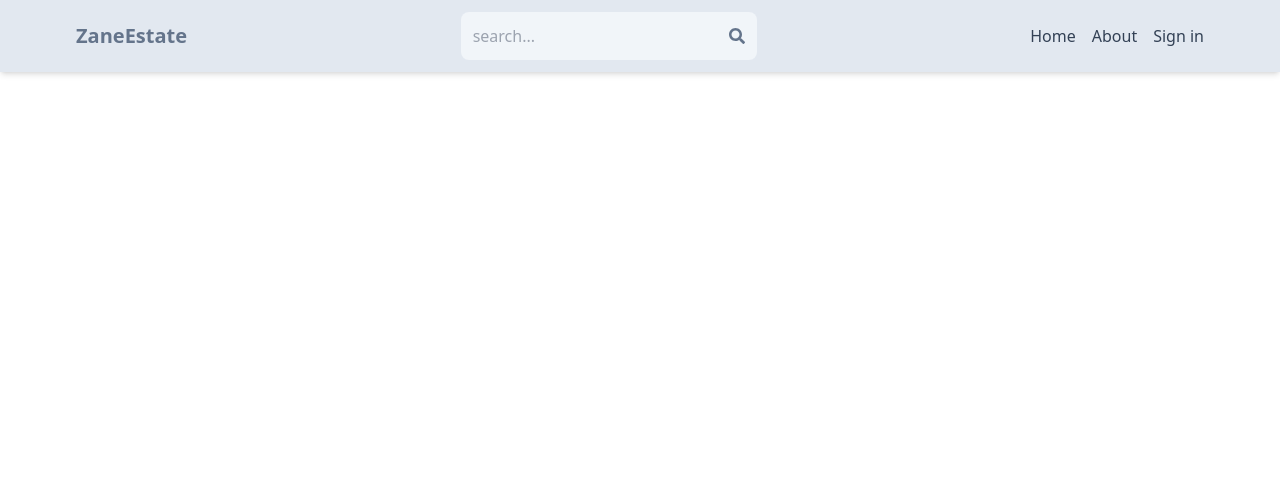
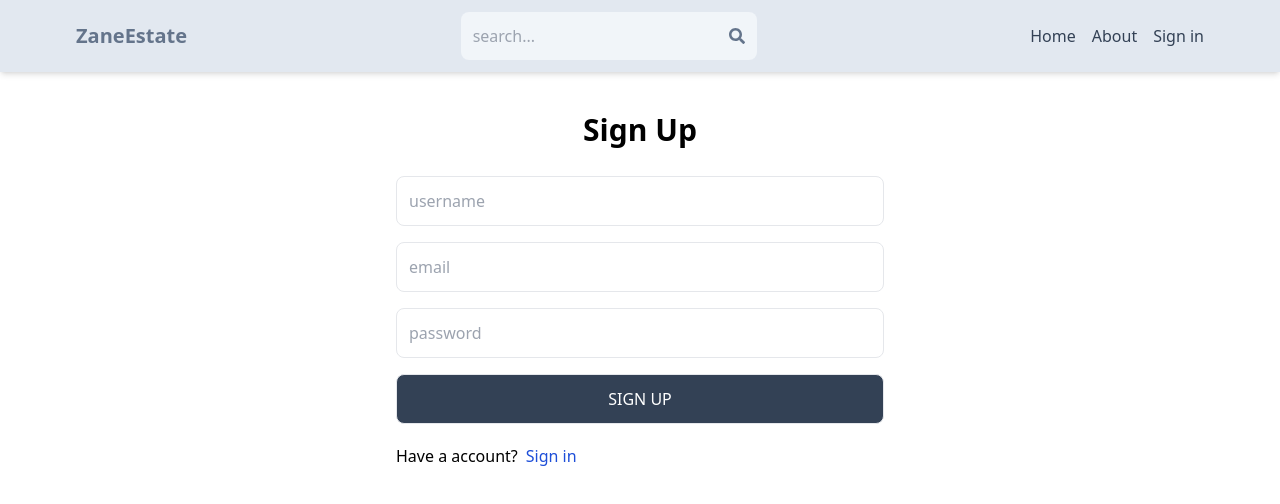
Before and after one commit to Zhiyuan95/estate-app, a React (Vite) app in the folder client/: page /sign-up in a window 1280 px wide. Shown: the top 504 px of the page. Built offline with nearby package versions, Linux system fonts and the light colour scheme.

Commit message:
complete signup page ui

```diff
--- a/client/src/App.jsx
+++ b/client/src/App.jsx
@@ -16,7 +16,7 @@
         <Route path="/about" element={<About />} />
         <Route path="/profile" element={<Profile />} />
         <Route path="/sign-in" element={<Signin />} />
-        <Route path="/sing-up" element={<SignUp />} />
+        <Route path="/sign-up" element={<SignUp />} />
       </Routes>
     </BrowserRouter>
   );
--- a/client/src/pages/SignUp.jsx
+++ b/client/src/pages/SignUp.jsx
@@ -1,7 +1,43 @@
-// import React from 'react'
+import { Link } from "react-router-dom";
 
 const SignUp = () => {
-  return <div>SignUp</div>;
+  return (
+    <div className="p-3 mx-auto max-w-lg">
+      <h1 className="text-center text-3xl font-semibold my-7">Sign Up </h1>
+      <form className="flex flex-col gap-4">
+        <input
+          className="border rounded-lg p-3"
+          type="text"
+          name="username"
+          id="username"
+          placeholder="username"
+        />
+        <input
+          className="border rounded-lg p-3"
+          type="email"
+          name="email"
+          id="email"
+          placeholder="email"
+        />
+        <input
+          className="border rounded-lg p-3"
+          type="password"
+          name="password"
+          id="password"
+          placeholder="password"
+        />
+        <button className="uppercase border rounded-lg bg-slate-700 text-white p-3 hover:opacity-90 disabled:opacity-75">
+          sign up
+        </button>
+      </form>
+      <div className="flex gap-2 mt-5">
+        <p>Have a account?</p>
+        <Link to={"/sign-in"}>
+          <span className="text-blue-700"> Sign in</span>
+        </Link>
+      </div>
+    </div>
+  );
 };
 
 export default SignUp;
```
Also changed, not shown: 1 other file (tests, documents, lock files or other folders).
